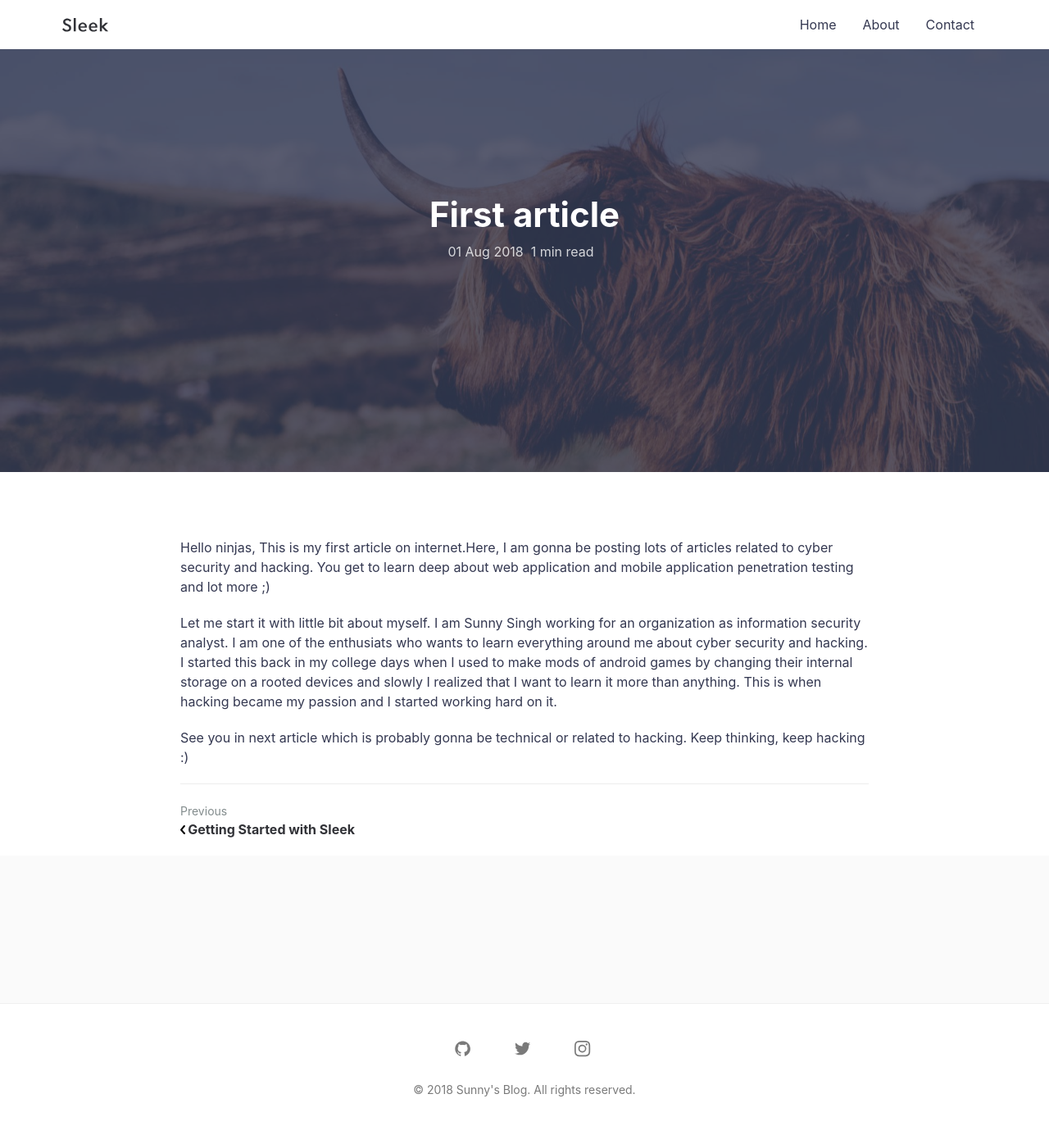
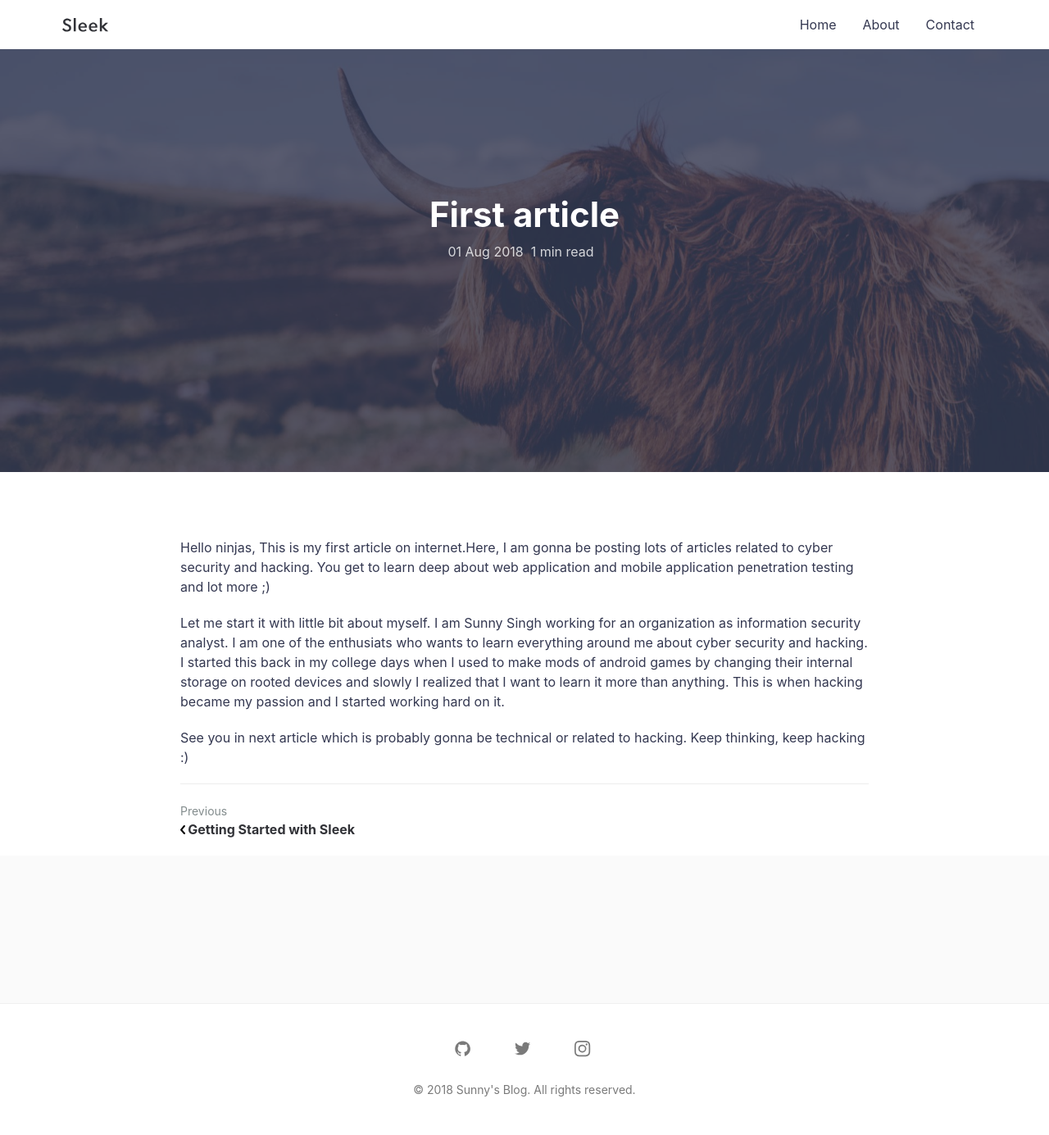
Before and after one commit to sunny6300/innodict.github.io, a Jekyll site: the page built from _posts/2018-08-01-super-long-article.md, in a window 1280 px wide. Shown: the whole page at 82% size. Built offline with Jekyll 4.4.1, drawn with Linux system fonts in a browser that asks for light colours; comment, search, counter and statistics services are not loaded.

```diff
--- a/_posts/2018-08-01-super-long-article.md
+++ b/_posts/2018-08-01-super-long-article.md
@@ -6,6 +6,6 @@ featured-img: shane-rounce-205187
 
 Hello ninjas, This is my first article on internet.Here, I am gonna be posting lots of articles related to cyber security and hacking. You get to learn deep about web application and mobile application penetration testing and lot more ;)
 
-Let me start it with little bit about myself. I am Sunny Singh working for an organization as information security analyst. I am one of the enthusiats who wants to learn everything around me about cyber security and hacking. I started this back in my college days when I used to make mods of android games by changing their internal storage on a rooted devices and slowly I realized that I want to learn it more than anything. This is when hacking became my passion and I started working hard on it.
+Let me start it with little bit about myself. I am Sunny Singh working for an organization as information security analyst. I am one of the enthusiats who wants to learn everything around me about cyber security and hacking. I started this back in my college days when I used to make mods of android games by changing their internal storage on rooted devices and slowly I realized that I want to learn it more than anything. This is when hacking became my passion and I started working hard on it.
 
 See you in next article which is probably gonna be technical or related to hacking. Keep thinking, keep hacking :)
```
